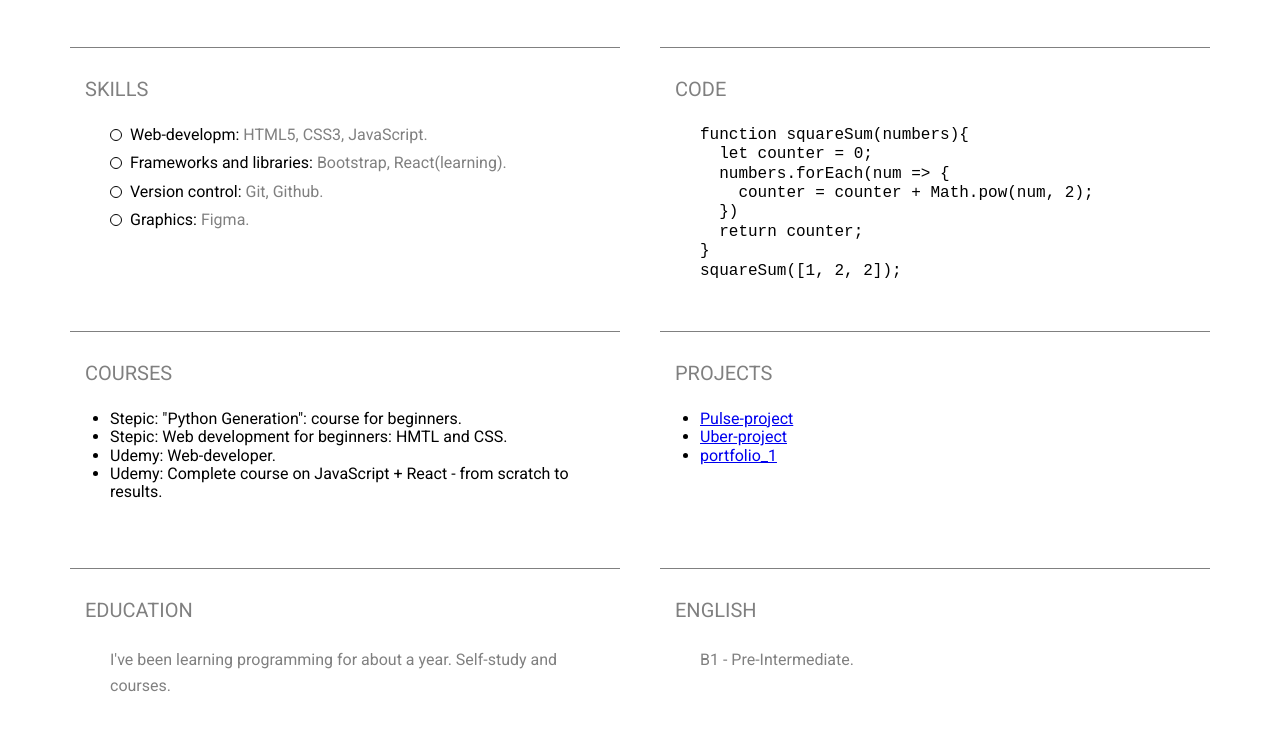
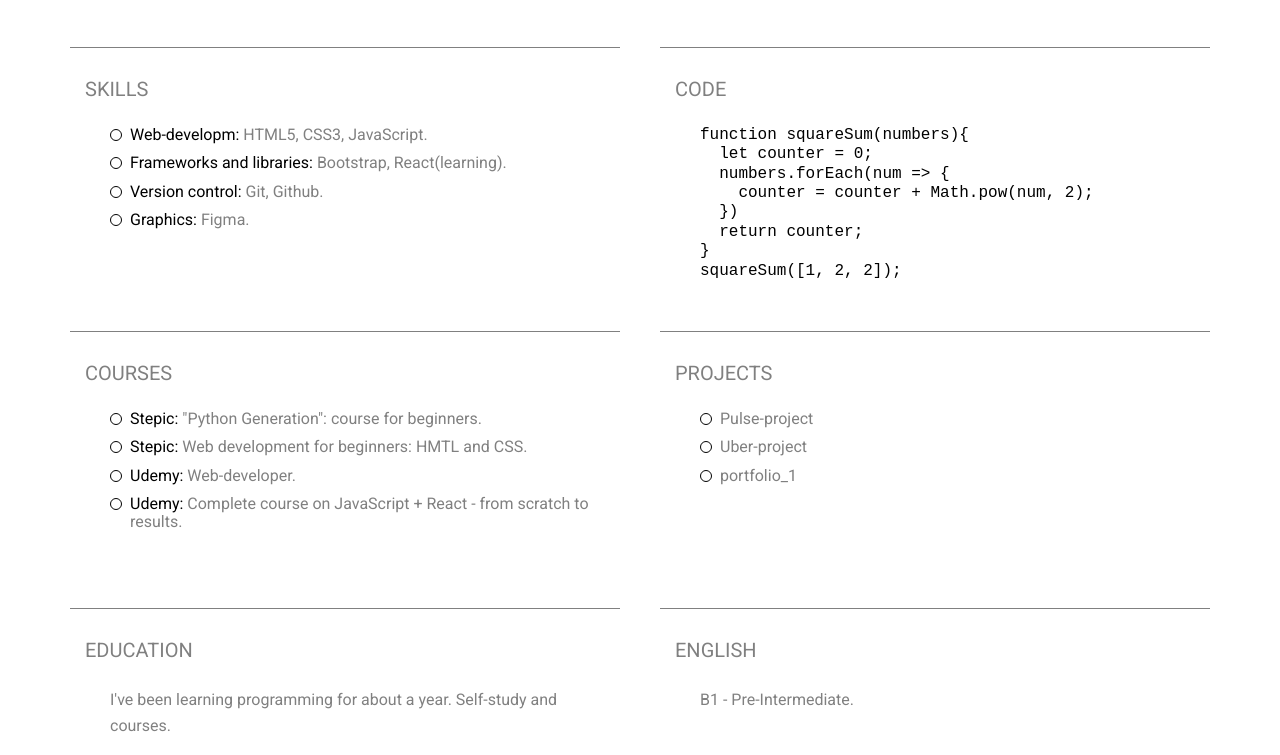
Before and after one commit to tsybulskialex/rsschool-cv, a plain HTML site: page index.html in a window 1280 px wide. Shown: the part 645-1400 px from the top of the page. Before the commit the page ends 1360 px from the top, so only its background shows below. Drawn offline with Linux system fonts and the light colour scheme.

Commit message:
feat: add css courses and projects

```diff
--- a/css/style.css
+++ b/css/style.css
@@ -157,3 +157,61 @@ body {
 .code_example pre{
     margin: 1px auto;
 }
+.courses {
+    position: relative;
+}
+.courses_item {
+    position: relative;
+    list-style-type: none;
+    color: grey;
+}
+.courses .courses_item li {
+    position: relative;
+    padding-left: 20px;
+    padding-bottom: 10px;
+}
+.courses .courses_item li::before {
+    content: "";
+    position: absolute;
+    top: 3px;
+    left: 0;
+    width: 10px;
+    height: 10px;
+    border: 1px solid #000000;
+    border-radius: 100%;
+}
+.courses .courses_item li span{
+    color: #000000;
+}
+.projects {
+    position: relative;
+}
+.projects_item {
+    position: relative;
+    list-style-type: none;
+    color: grey;
+}
+.projects .projects_item li {
+    position: relative;
+    padding-left: 20px;
+    padding-bottom: 10px;
+}
+.projects .projects_item li::before {
+    content: "";
+    position: absolute;
+    top: 3px;
+    left: 0;
+    width: 10px;
+    height: 10px;
+    border: 1px solid #000000;
+    border-radius: 100%;
+}
+.projects .projects_item a {
+    text-decoration: none;
+    color: grey;
+    cursor: pointer;
+}
+.projects .projects_item a:hover {
+    color: orange;
+    transition: 0.5s;
+}
```
